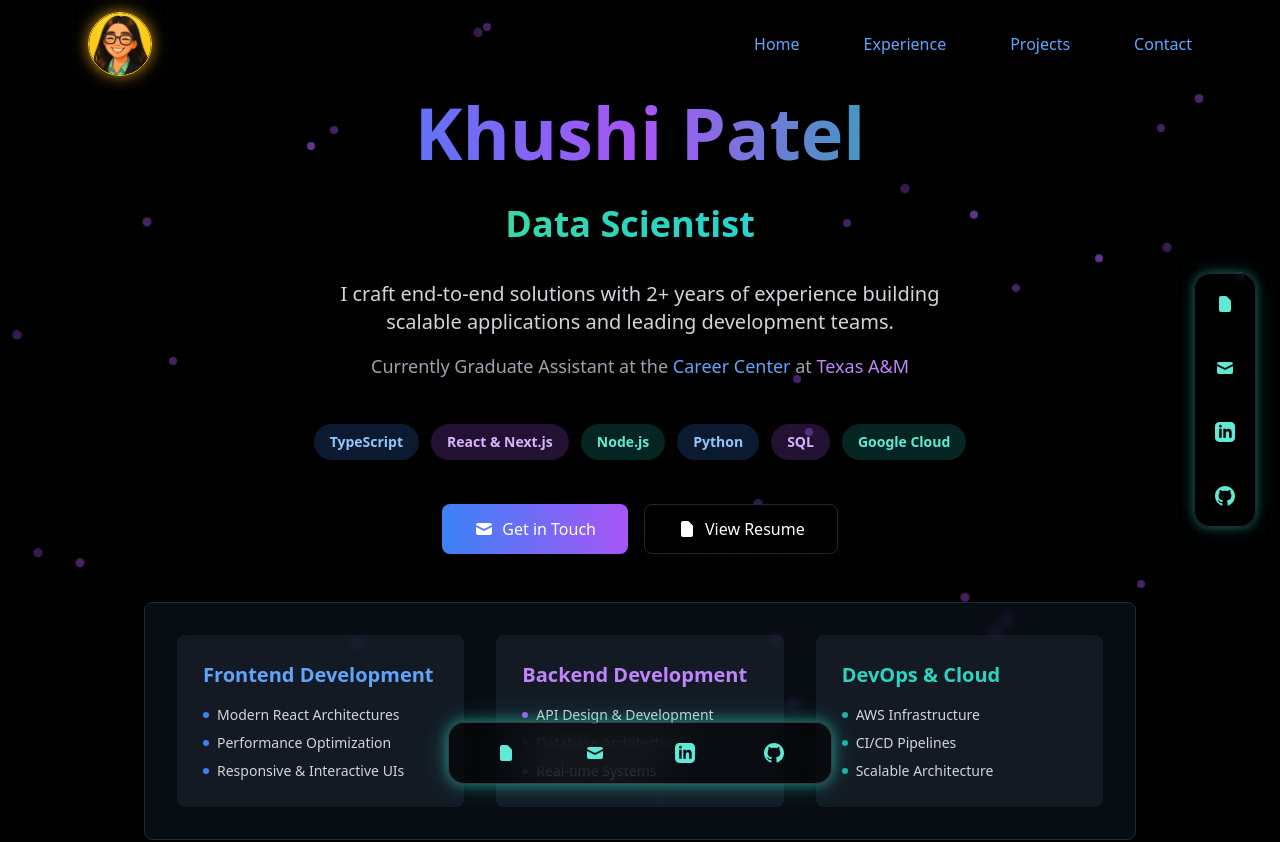
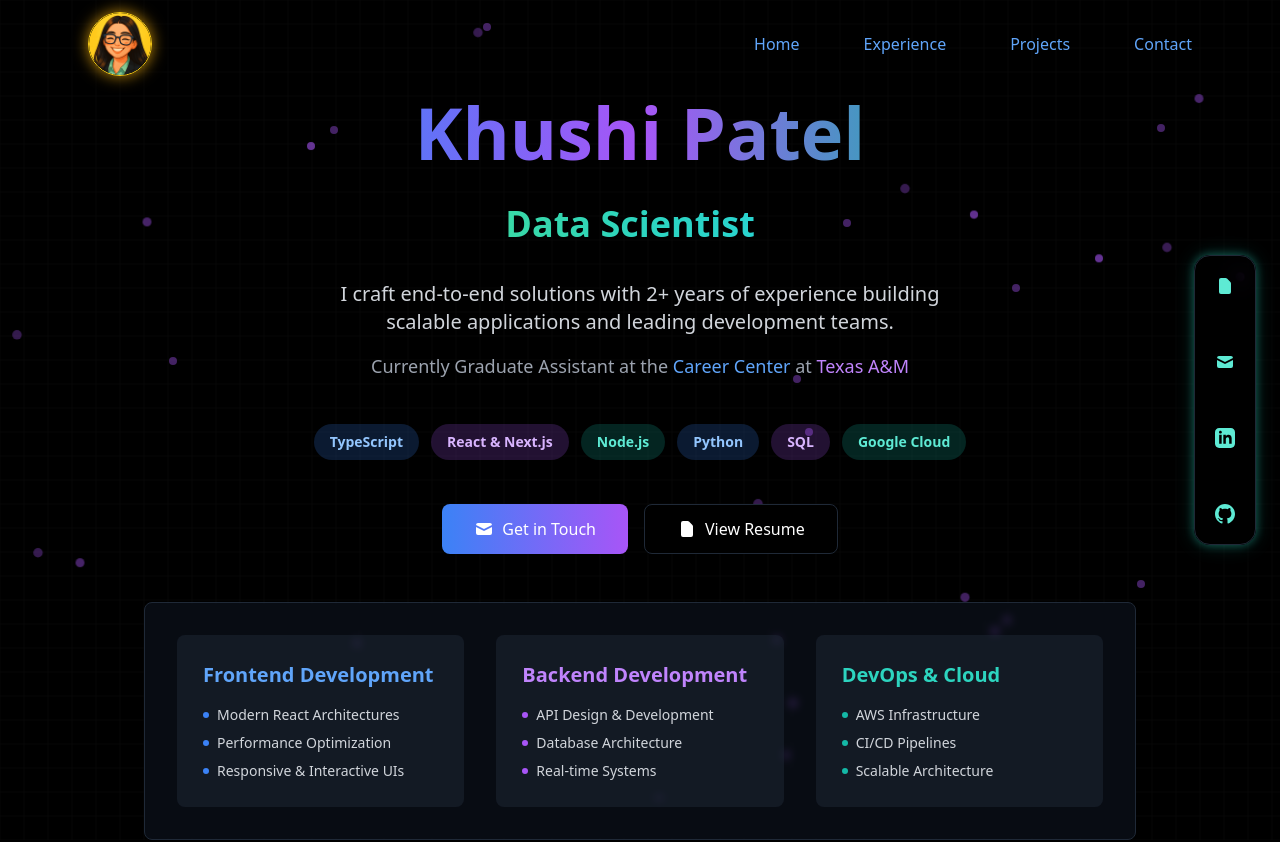
Before and after one commit to khushipatel-10/Portfolio-Website, a Next.js app: page / in a window 1280 px wide. Shown: the top 842 px of the page. Built offline with nearby package versions, Linux system fonts and the light colour scheme.

Commit message:
Sidebar positioning

```diff
--- a/app/components/Sidebar.tsx
+++ b/app/components/Sidebar.tsx
@@ -6,12 +6,12 @@ export default function SocialSidebar() {
     return (
         <>
             {/* Desktop Sidebar */}
-            <div className="fixed right-6 top-1/2 -translate-y-1/2 hidden md:flex flex-col gap-7 bg-black/50 backdrop-blur-md p-3 rounded-2xl border border-gray-800 z-50 glow-pulse">
+            <div className="fixed right-6 top-1/2 -translate-y-1/2 hidden md:flex flex-col gap-10 bg-black/50 backdrop-blur-md p-3 rounded-2xl border border-gray-800 z-50 glow-pulse">
                 <SidebarIcons />
             </div>
 
             {/* Mobile Bottom Bar */}
-            <div className="fixed bottom-0 left-0 w-full flex justify-center items-center pb-4 pointer-events-none z-[9999]">
+            <div className="fixed bottom-0 left-0 w-full flex justify-center items-center pb-4 pointer-events-none z-[9999] md:hidden">
                 <div className="pointer-events-auto bg-black/50 backdrop-blur-lg border border-white/20 rounded-2xl px-6 py-3 flex items-center justify-around gap-6 shadow-lg w-[90%] max-w-sm glow-pulse">
                     <SidebarIcons />
                 </div>
```
